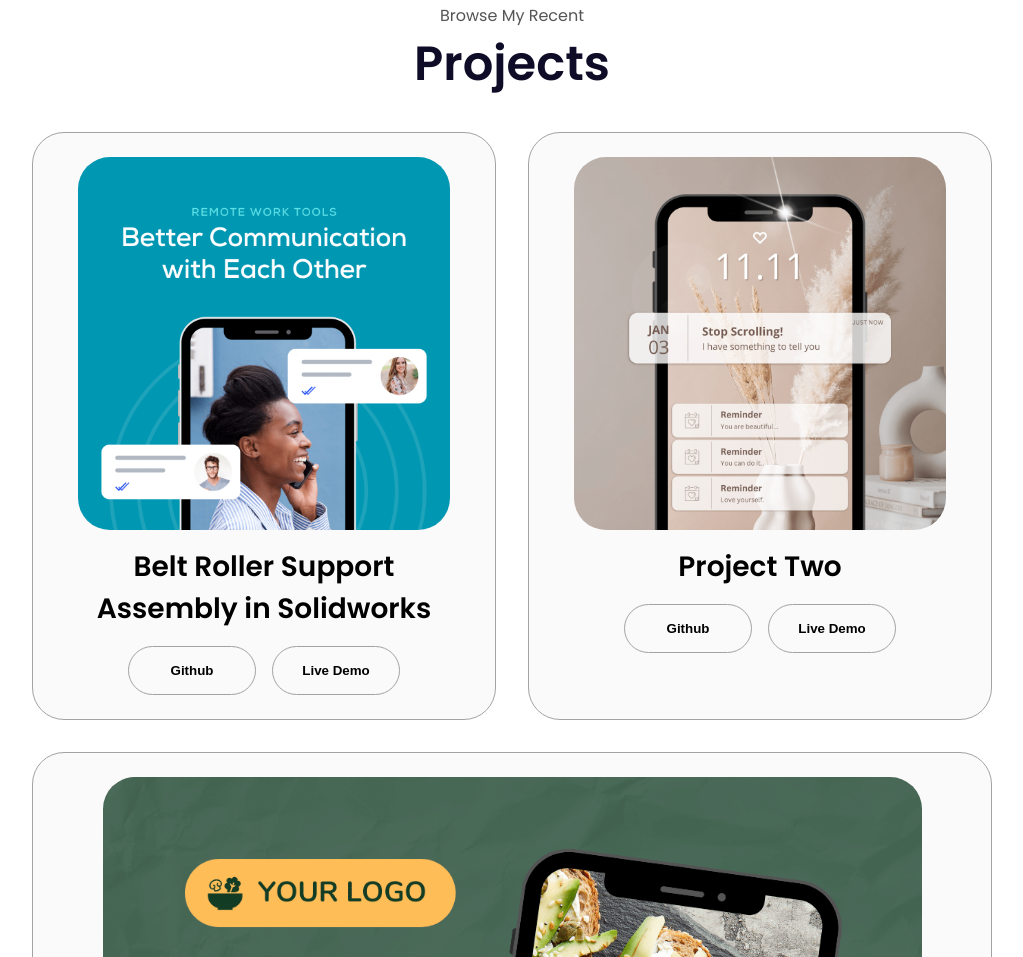
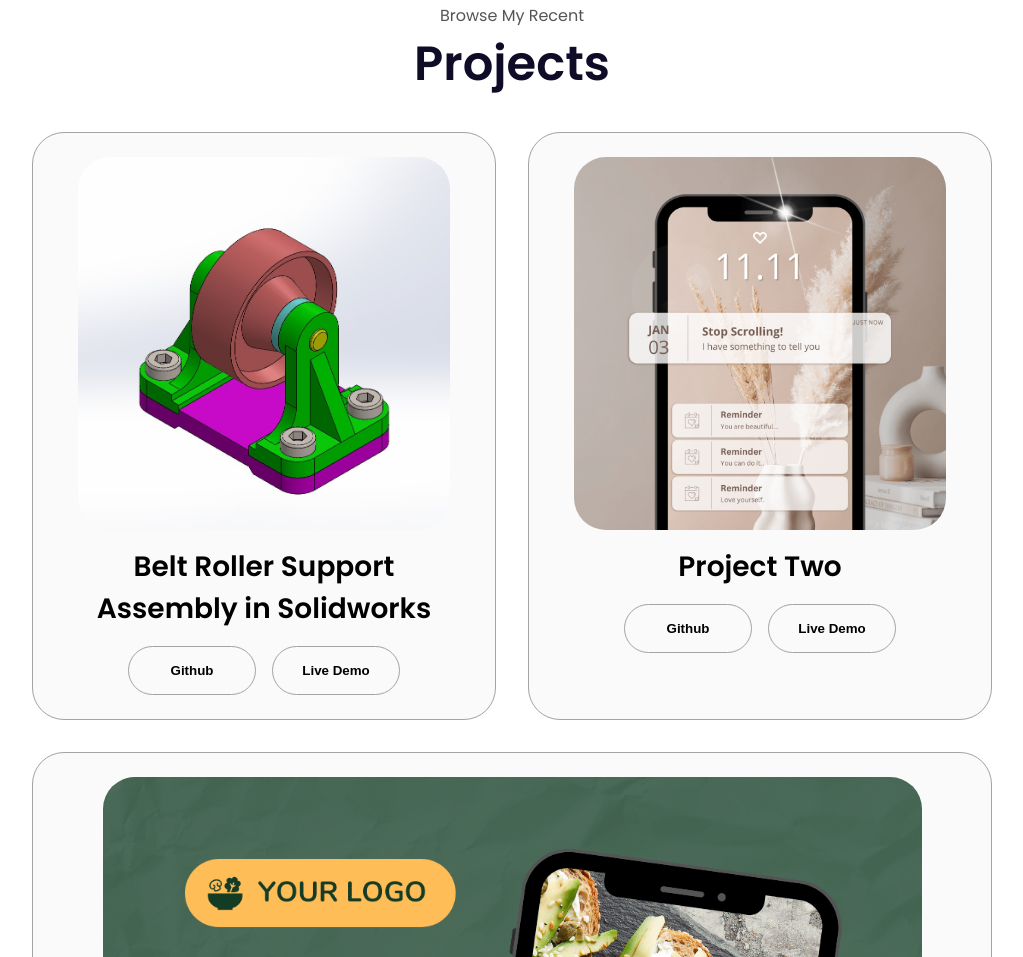
Before and after one commit to lvimuth/portfolio, a plain HTML site: page index.html in a window 1280 px wide. Shown: the part 2461-3418 px from the top of the page, without its empty margins (128-1151 px from the left). Drawn offline with nearby package versions, Linux system fonts and the light colour scheme.

Commit message:
Update index.html

```diff
--- a/index.html
+++ b/index.html
@@ -287,7 +287,7 @@
           <div class="details-container color-container">
             <div class="article-container">
               <img
-                src="./assets/project-1.png"
+                src="./assets/Belt Roller.jpg"
                 alt="Project 1"
                 class="project-img"
               />
```
